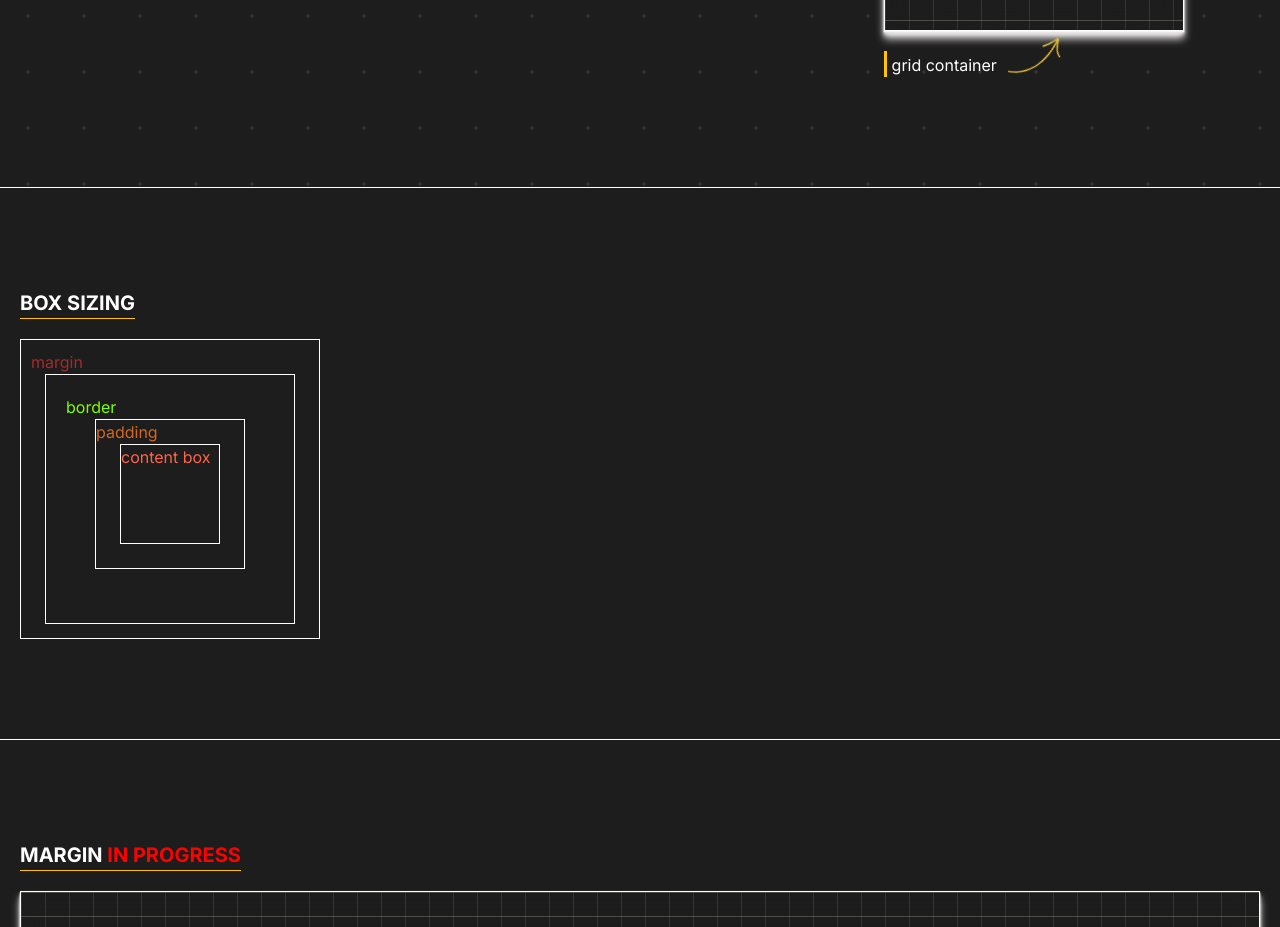
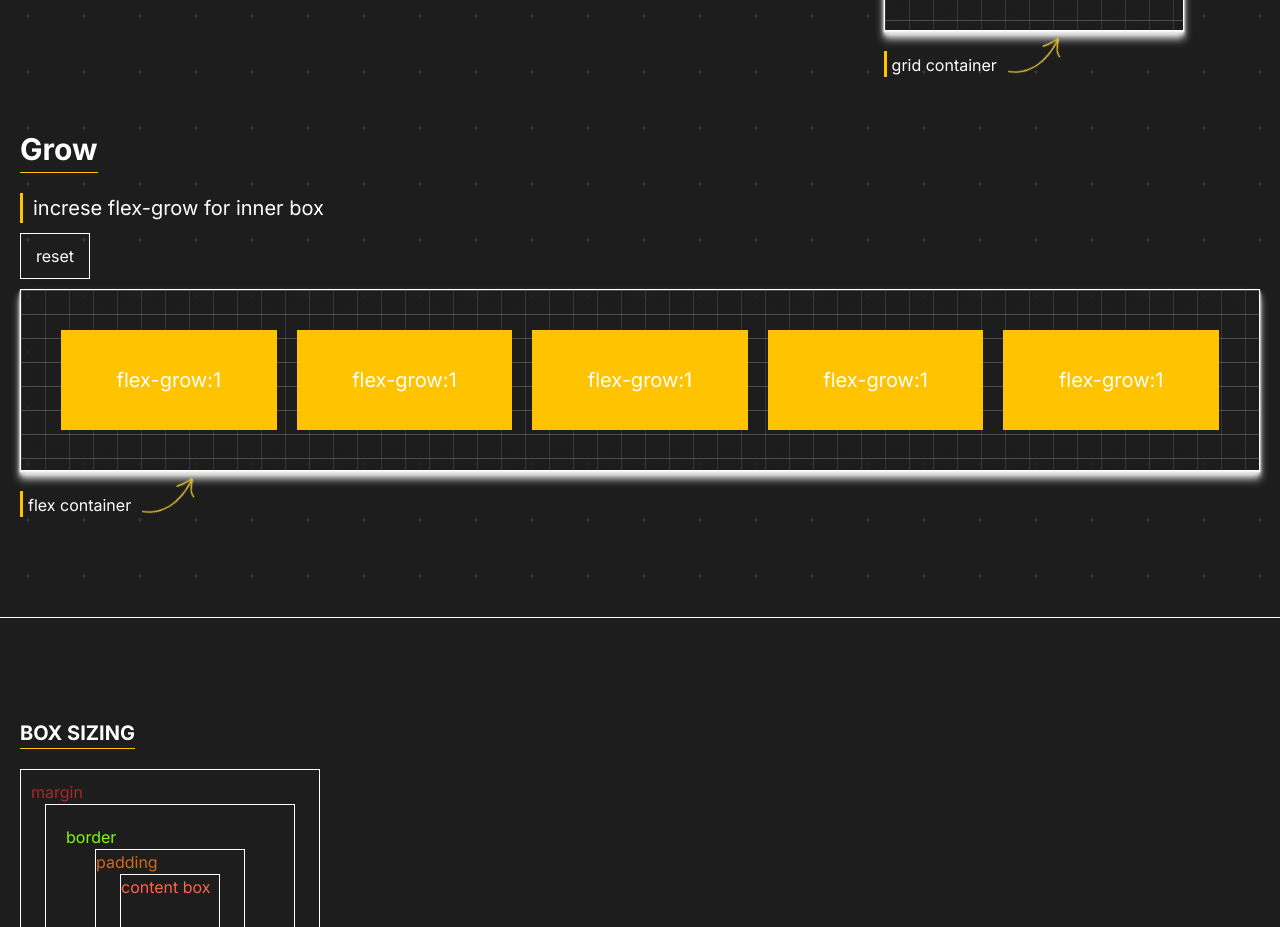
Before and after one commit to Andriikryl/css-visualizer, a Next.js app: page / in a window 1280 px wide. Shown: the part 3840-4767 px from the top of the page. Built offline with nearby package versions, Linux system fonts and the light colour scheme.

Commit message:
add grow component

```diff
--- a/src/components/flex/FlexBlock.tsx
+++ b/src/components/flex/FlexBlock.tsx
@@ -9,6 +9,7 @@ import GridDivCenter from "../grid/gridCenter/GridCenter";
 import AlieItems from "./alieItems/AlieItems";
 import TitleBlock from "../TitleBlock/TitleBlock";
 import FlexThree from "./flexThree/FlexThree";
+import Grow from "./grow/Grow";
 export default function FlexBlock() {
   return (
     <section className={style.flex__section}>
@@ -22,6 +23,7 @@ export default function FlexBlock() {
           <FlexThree />
           <CenterDiv />
           <GridDivCenter />
+          <Grow />
         </div>
       </Container>
     </section>
--- /dev/null
+++ b/src/components/flex/grow/Grow.tsx
@@ -0,0 +1,43 @@
+"use client";
+import React, { useState } from "react";
+import style from "./style.module.css";
+import { MainField } from "@/components/mainField/MainField";
+import { motion } from "framer-motion";
+import BlockDescription from "@/components/blockDescription/BlockDescription";
+import Button from "@/components/button/Button";
+export default function Grow() {
+  const initialFlexGrowValues = [1, 1, 1, 1, 1];
+  const [flexGrowValues, setFlexGrowValues] = useState(initialFlexGrowValues);
+
+  const handleBoxClick = (index: number) => {
+    const newFlexGrowValues = [...flexGrowValues];
+    newFlexGrowValues[index] += 1;
+    setFlexGrowValues(newFlexGrowValues);
+  };
+  const handleResetClick = () => {
+    setFlexGrowValues(initialFlexGrowValues);
+  };
+  return (
+    <div>
+      <h3 className={style.grow__title}>Grow</h3>
+      <p className={style.grow__description}>increse flex-grow for inner box</p>
+      <Button text="reset" onClick={handleResetClick}  className={style.button}/>
+      <MainField className={style.box}>
+        {flexGrowValues.map((flexGrow, index) => (
+          <motion.div
+            key={index}
+            className={style.inner__box}
+            style={{ flexGrow: flexGrow }}
+            onClick={() => handleBoxClick(index)}
+            initial={{ opacity: 0 }}
+            animate={{ opacity: 1 }}
+            transition={{ duration: 1 }}
+          >
+            <span className={style.value}> flex-grow:{flexGrow}</span>
+          </motion.div>
+        ))}
+      </MainField>
+      <BlockDescription text="flex container" />
+    </div>
+  );
+}
--- /dev/null
+++ b/src/components/flex/grow/style.module.css
@@ -0,0 +1,37 @@
+.box{
+    gap: 20px;
+}
+
+.grow__title{
+    width: max-content;
+    font-size: 30px;
+    color: white;
+    border-bottom: 1px solid #ffc300;
+    margin-block-end: 20px;
+}
+
+.inner__box{
+    flex-grow: 1;
+    height: 100px;
+    background-color: #ffc300;
+    display: grid;
+    place-items: center;
+    cursor: pointer;
+}
+
+.value{
+    color: white;
+    font-size: 20px;
+}
+
+.grow__description{
+    font-size: 20px;
+    color: white;
+    margin-block-end: 10px;
+    border-left: 3px solid #ffc300;
+    padding-inline-start: 10px;
+}
+
+.button{
+    margin-block-end: 10px;
+}
--- a/src/components/flex/justyfContent/JustyfContent.tsx
+++ b/src/components/flex/justyfContent/JustyfContent.tsx
@@ -2,7 +2,6 @@
 import React, { useState } from "react";
 import style from "./style.module.css";
 import clsx from "clsx";
-import { motion } from "framer-motion";
 import Button from "@/components/button/Button";
 import BlockDescription from "@/components/blockDescription/BlockDescription";
 import InnerBox from "@/components/innerBox/InnerBox";
```
